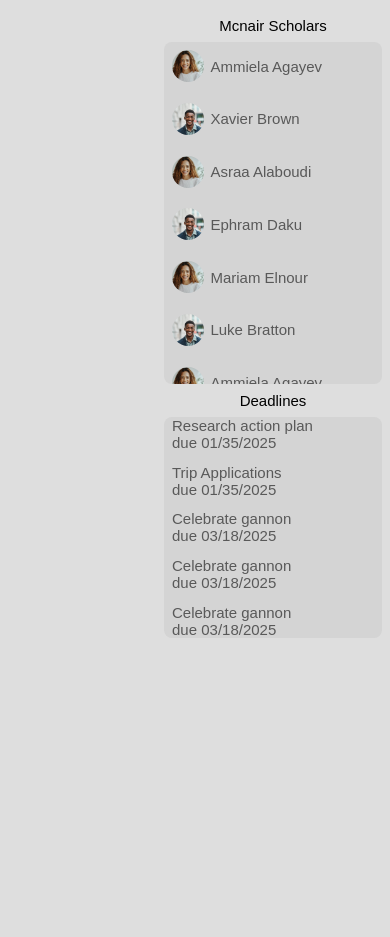
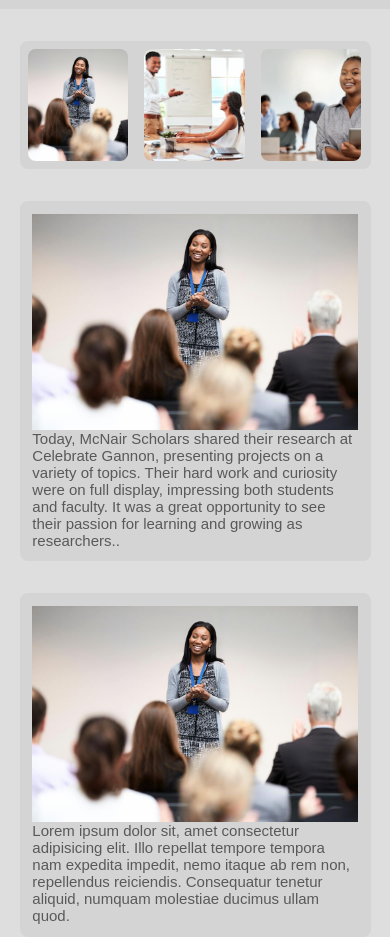
Before and after one commit to Savant35/Mcnair, a plain HTML site: page index.html in a window 390 px wide. Shown: the part 47-984 px from the top of the page. Before the commit the page ends 844 px from the top, so only its background shows below. Drawn offline with nearby package versions, Linux system fonts and the light colour scheme; a web font is replaced by a local one.

Commit message:
finished home page design for mobile devices

```diff
--- a/assets/css/styles.css
+++ b/assets/css/styles.css
@@ -92,7 +92,7 @@ header {
   width:100%;
   top: 0;
   left: 0;
-  background-color: var(--body-color);
+  background-color: var(--container-color);
   z-index : var(--z-fixed);
   transition: box-shadow .4s, background-color .8s;
 }
@@ -142,7 +142,8 @@ header {
 
 .nav__menu ul {
   width: 250px;
-  margin: 0 auto; /* center grid to the middle*/
+  height: 200px;
+  margin: 2rem auto; /* center grid to the middle*/
   justify-content: center;
   display: grid;
   grid-template-columns: repeat(2, 1fr);
@@ -154,6 +155,7 @@ header {
   color: var(--text-color-light); /* Initial subtle color */
   font-weight: var(--font-semi-bold);
   transition: color 0.3s ease; color: var(--text-color);
+  margin-left: 1rem;
 }
 
 .nav__link::after {
@@ -192,68 +194,164 @@ header {
 
 
 
-/*======================= student section =================== */
-.student__sidebar{
-  position: absolute;
-  margin-top: var(--header-height);
+
+/*--------------------------
+Sidebar (Students, Staff, Deadlines)
+---------------------------*/
+.student__sidebar {
+  position: fixed;
+  top: var(--header-height); /* Start below the fixed header */
+  right: -100%;
+  width: 60%;
+
+  /* Use full viewport height minus header height */
+  height: calc(100vh - var(--header-height));
+  background-color: var(--container-color);
+  padding: 1rem;
+  overflow: auto; /*let each section scroll individually */
+  display: flex;
+  flex-direction: column;
+  gap: .5rem;
+  z-index: 10;
+}
+.show-sidebar {
   right: 0;
-  width: 60%;
-  height: 90%;
-}
-.sidebar__title {
-  color: var(--black-color);
-  display: flex;
-  justify-content: center;
-  margin-top: .5rem;
-  margin-bottom: .5rem;
 }
 
-ul {
+/* Common title styling */
+.sidebar__title {
+  display: flex;
+  justify-content:space-between;
+  color: var(--text-color);
+  font-weight: var(--font-semi-bold);
+  margin-left: 0.5rem;
+  margin-top: 1rem;
+  margin-bottom: -.6rem;
+  width: 100%;
+}
+
+#sidebar-close {
+  margin-right:1rem;
+  transition:font-size .8s color .4s;
+  cursor: pointer;
+}
+
+#sidebar-close:hover {
+  color: var(--first-color);
+  font-weight: var(--font-semi-bold);
+  font-size: 1rem;
+}
+
+/*
+Each section (students, staff, deadlines)
+will scroll if it has too much content.
+ */
+.students,
+.staff,
+.deadlines {
+  flex: 1; /* Let each section share space equally, or adjust as desired */
+  background-color: var(--container-color);
+  border-radius: 0.5rem;
+  padding: 0.5rem;
+  overflow-y: auto; /* If content is long, scroll inside here */
   display: flex;
   flex-direction: column;
-  gap: .8rem;
-  margin-left: .5rem;
-  margin-right: .5rem;
-  border-radius: .5rem;
-  background-color: var(--container-color);
-  height: 45%;
-  overflow: auto;
+  gap: 0.5rem;
 }
 
+/* Student/Staff item link (reuse same styles) */
 .student__link {
-  margin-top: .5rem;
-  margin-left: .5rem;
   display: flex;
+  align-items: center;
+  gap: 0.4rem;
+  padding: 0.5rem;
   color: var(--text-color);
-  left: 0;
-  gap: .4rem;
-  align-items: center;
+  background-color: var(--body-color);
+  border-radius: 0.3rem;
+  transition: background-color 0.2s;
 }
-.student__photo{
+
+.student__link:hover {
+  background-color: var(--black-color-light);
+}
+
+.student__photo {
   border-radius: 50%;
   width: 2rem;
   height: 2rem;
 }
 
 
-/*======================= deadlines section =================== */
-.deadline__title {
-  margin-top: .5rem;
-  margin-bottom: .5rem;
+.deadline__item {
+  background-color: var(--body-color);
+  border-radius: 0.3rem;
+  padding: 0.5rem;
   display: flex;
-  justify-content:center;
-  color: var(--black-color);
+  flex-direction: column;
+  gap: 0.2rem;
+}
+
+.deadline__date {
+  font-size: var(--smaller-font-size);
+  color: var(--black-color-light);
 }
 
 
-.deadline__item {
+/*--------------------------
+Home Section
+---------------------------*/
+.home {
+  /*container for home menu */
+  padding-top: calc(var(--header-height) + 2rem);
+  min-height: 100vh;
+  background-color: var(--body-color);
   display: flex;
   flex-direction: column;
-  margin-top: 0;
-  margin-left: .5rem;
+  align-items: center;
+  gap: 2rem;
 }
-.dealine__date {
-  font-size: var(--smaller-font-size);
+.feed {
+  display: flex;
+  width: 90%;
+  gap: 1rem;
+  background-color: var(--container-color);
+  padding: .5rem;
+  border-radius: 8px;
+  height: 8rem;
+}
+
+.feed img {
+  border-radius: 8px;
+  width: 30%;
+}
+
+
+
+.main__container {
+  position: relative;
+  background-color: var(--container-color);
+  padding: .8rem;
+  border-radius: .5rem;
+  width: 90%;
+  z-index: 1;
+}
+.img__description3 {
+  position: absolute;
+  width: 93%;
+  padding: .5rem;
+  bottom: 5%;
+  overflow: auto;
+  color: var(--black-color);
+  backdrop-filter: blur(40px);
+  z-index: 2;
+}
+.main__sub-container {
+  position: relative;
+  background-color: var(--container-color);
+  padding: .8rem;
+  border-radius: .5rem;
+  width: 90%;
+  z-index: 1;
 }
 
 /*======================= media screens ===================== */
--- a/index.html
+++ b/index.html
@@ -24,7 +24,7 @@
         <div class="nav__menu" id="nav-menu">
           <ul>
             <li><a href="#" class="nav__link">Home</a></li>
-            <li><a href="#" class="nav__link">Students</a></li>
+            <li><a href="#" class="nav__link" id="sidebar-students">Students</a></li>
             <li><a href="#" class="nav__link">Research</a></li>
             <li><a href="#" class="nav__link">Conferences</a></li>
             <li><a href="#" class="nav__link">Gallary</a></li>
@@ -46,135 +46,126 @@
       </nav>
     </header>
 
-    <!--================================= SideBar ==================================-->
+    <!--================================= Sidebar ==================================-->
+
     <aside class="student__sidebar" id="student-sidebar">
-      <div class="sidebar__title" id="sidebar-title">
-        <span> Mcnair Scholars</span>
+      <!--========== Students Section ==========-->
+      <div class="sidebar__title">
+        <span>Mcnar Scholars</span>
+        <i class="ri-arrow-right-s-line" id="sidebar-close"> close</i>
       </div>
-
-      <ul class="students" id="students">
-
+      <ul class="students">
         <li>
-          <a href="" class="student__link" id="student-link">
-            <img src="assets/img/photo1.jpg" alt="" class="student__photo">
+          <a href="#" class="student__link">
+            <img src="assets/img/photo1.jpg" alt="Ammiela Agayev" class="student__photo" />
             <span class="student__name">Ammiela Agayev</span>
           </a>
         </li>
-
         <li>
-          <a href="" class="student__link" id="student-link">
-            <img src="assets/img/photo2.jpg" alt="" class="student__photo">
-            <span class="student__name">Xavier Brown</span>
+          <a href="../portfolio/index.html" target="_blank" class="student__link">
+            <img src="assets/img/photo2.jpg" alt="Ali Arthur" class="student__photo" />
+            <span class="student__name">Ali Arthur</span>
           </a>
         </li>
-
         <li>
-          <a href="" class="student__link" id="student-link">
-            <img src="assets/img/photo1.jpg" alt="" class="student__photo">
+          <a href="#" class="student__link">
+            <img src="assets/img/photo1.jpg" alt="Asraa Alaboudi" class="student__photo" />
             <span class="student__name">Asraa Alaboudi</span>
           </a>
         </li>
-
         <li>
-          <a href="" class="student__link" id="student-link">
-            <img src="assets/img/photo2.jpg" alt="" class="student__photo">
+          <a href="#" class="student__link">
+            <img src="assets/img/photo2.jpg" alt="Ephram Daku" class="student__photo" />
             <span class="student__name">Ephram Daku</span>
           </a>
         </li>
-
         <li>
-          <a href="" class="student__link" id="student-link">
-            <img src="assets/img/photo1.jpg" alt="" class="student__photo">
+          <a href="#" class="student__link">
+            <img src="assets/img/photo1.jpg" alt="Mariam Elnour" class="student__photo" />
             <span class="student__name">Mariam Elnour</span>
           </a>
         </li>
-
         <li>
-          <a href="" class="student__link" id="student-link">
-            <img src="assets/img/photo2.jpg" alt="" class="student__photo">
-            <span class="student__name">Luke Bratton</span>
-          </a>
-        </li>
-
-        <li>
-          <a href="" class="student__link" id="student-link">
-            <img src="assets/img/photo1.jpg" alt="" class="student__photo">
-            <span class="student__name">Ammiela Agayev</span>
-          </a>
-        </li>
-
-        <li>
-          <a href="" class="student__link" id="student-link">
-            <img src="assets/img/photo2.jpg" alt="" class="student__photo">
-            <span class="student__name">Xavier Brown</span>
-          </a>
-        </li>
-
-        <li>
-          <a href="" class="student__link" id="student-link">
-            <img src="assets/img/photo1.jpg" alt="" class="student__photo">
-            <span class="student__name">Asraa Alaboudi</span>
-          </a>
-        </li>
-
-        <li>
-          <a href="" class="student__link" id="student-link">
-            <img src="assets/img/photo2.jpg" alt="" class="student__photo">
-            <span class="student__name">Ephram Daku</span>
-          </a>
-        </li>
-
-        <li>
-          <a href="" class="student__link" id="student-link">
-            <img src="assets/img/photo1.jpg" alt="" class="student__photo">
-            <span class="student__name">Mariam Elnour</span>
-          </a>
-        </li>
-
-        <li>
-          <a href="" class="student__link" id="student-link">
-            <img src="assets/img/photo2.jpg" alt="" class="student__photo">
+          <a href="#" class="student__link">
+            <img src="assets/img/photo2.jpg" alt="Luke Bratton" class="student__photo" />
             <span class="student__name">Luke Bratton</span>
           </a>
         </li>
       </ul>
 
-      <div class="deadlines" id="deadline">
-        <div class="deadline__title">Deadlines</div>
-        <ul>
-          <li class="deadline__item" id="deadline-item">
-            <span>Research action plan</span>
-            <span class="deadline__date">due 01/35/2025</span>
+      <!--========== Deadlines Section ==========-->
+      <div class="sidebar__title">Deadlines</div>
+      <ul class="deadlines">
+        <li class="deadline__item">
+          <span>Research Action Plan</span>
+          <span class="deadline__date">Due 01/05/2025</span>
         </li>
-
-          <li class="deadline__item" id="deadline-item">
+        <li class="deadline__item">
           <span>Trip Applications</span>
-            <span class="deadline__date">due 01/35/2025</span>
+          <span class="deadline__date">Due 01/15/2025</span>
         </li>
-
-          <li class="deadline__item" id="deadline-item">
-            <span>Celebrate gannon</span>
-            <span class="deadline__date">due 03/18/2025</span>
+        <li class="deadline__item">
+          <span>Grant Submission</span>
+          <span class="deadline__date">Due 02/01/2025</span>
         </li>
-
-          <li class="deadline__item" id="deadline-item">
-            <span>Celebrate gannon</span>
-            <span class="deadline__date">due 03/18/2025</span>
+        <li class="deadline__item">
+          <span>Celebrate Gannon</span>
+          <span class="deadline__date">Due 03/18/2025</span>
         </li>
-
-          <li class="deadline__item" id="deadline-item">
-            <span>Celebrate gannon</span>
-            <span class="deadline__date">due 03/18/2025</span>
+        <li class="deadline__item">
+          <span>Conference Registration</span>
+          <span class="deadline__date">Due 04/10/2025</span>
         </li>
-
-
+        <li class="deadline__item">
+          <span>Summer Internship</span>
+          <span class="deadline__date">Due 05/25/2025</span>
+        </li>
       </ul>
 
-      </div>
+      <!--========== Staff Section ==========-->
+      <div class="sidebar__title">Staff</div>
+      <ul class="staff">
+        <li>
+          <a href="#" class="student__link">
+            <img src="assets/img/photo1.jpg" alt="John Smith" class="student__photo" />
+            <span class="student__name">John Smith</span>
+          </a>
+        </li>
+        <li>
+          <a href="#" class="student__link">
+            <img src="assets/img/photo2.jpg" alt="Sarah Johnson" class="student__photo" />
+            <span class="student__name">Sarah Johnson</span>
+          </a>
+        </li>
+        <li>
+          <a href="#" class="student__link">
+            <img src="assets/img/photo1.jpg" alt="Mark Davis" class="student__photo" />
+            <span class="student__name">Mark Davis</span>
+          </a>
+        </li>
+      </ul>
+
     </aside>
 
     <!--================================= Home =====================================-->
-    <section class="home" id="home"></section>
+    <section class="home" id="home">
+      <div class="feed">
+        <img class="feed__img" src="assets/img/homeimg1.jpg" alt="">
+        <img class="feed__img" src="assets/img/feedimg2.avif" alt="">
+        <img class="feed__img" src="assets/img/feedimg1.webp" alt="">
+      </div>
+
+      <div id="main-container" class="main__container">
+        <img src="assets/img/homeimg1.jpg" alt="">
+        <p class="img__description">Today, McNair Scholars shared their research at Celebrate Gannon, presenting projects on a variety of topics. Their hard work and curiosity were on full display, impressing both students and faculty. It was a great opportunity to see their passion for learning and growing as researchers..</p>
+      </div>
+
+      <div id="main-sub-container" class="main__sub-container">
+        <img src="assets/img/homeimg1.jpg" alt="">
+        <p class="img__description2">Lorem ipsum dolor sit, amet consectetur adipisicing elit. Illo repellat tempore tempora nam expedita impedit, nemo itaque ab rem non, repellendus reiciendis. Consequatur tenetur aliquid, numquam molestiae ducimus ullam quod.</p>
+      </div>
+
+    </section>
 
 
     <script src ="assets/js/script.js"></script>
```
Also changed, not shown: assets/js/script.js (+41 -3 lines), assets/img/feedimg1.webp (added), assets/img/feedimg2.avif (added), assets/img/homeimg1.jpg (added). Lines whose indentation alone changed are shown as unchanged.
